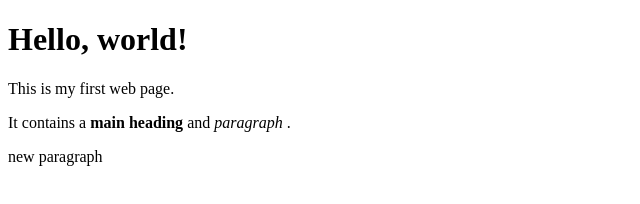
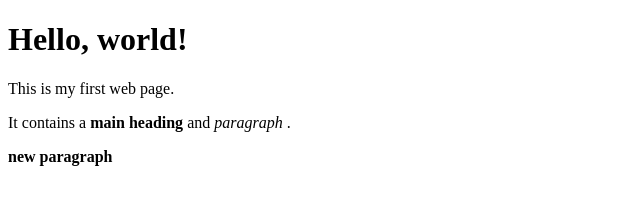
Before and after one commit to sandeshShahapur/workshop, a plain HTML site: page index.html in a window 1280 px wide. Shown: the full height of the page, 0-640 px from the left. Drawn offline with Linux system fonts and the light colour scheme.

Commit message:
bolded a paragraph

```diff
--- a/index.html
+++ b/index.html
@@ -10,6 +10,6 @@
              <strong>main heading</strong> and <em> paragraph </em>.
         </p>
 
-        <p> new paragraph </p>
+        <p> <b>new paragraph</b> </p>
     </body>
 </html>
```
